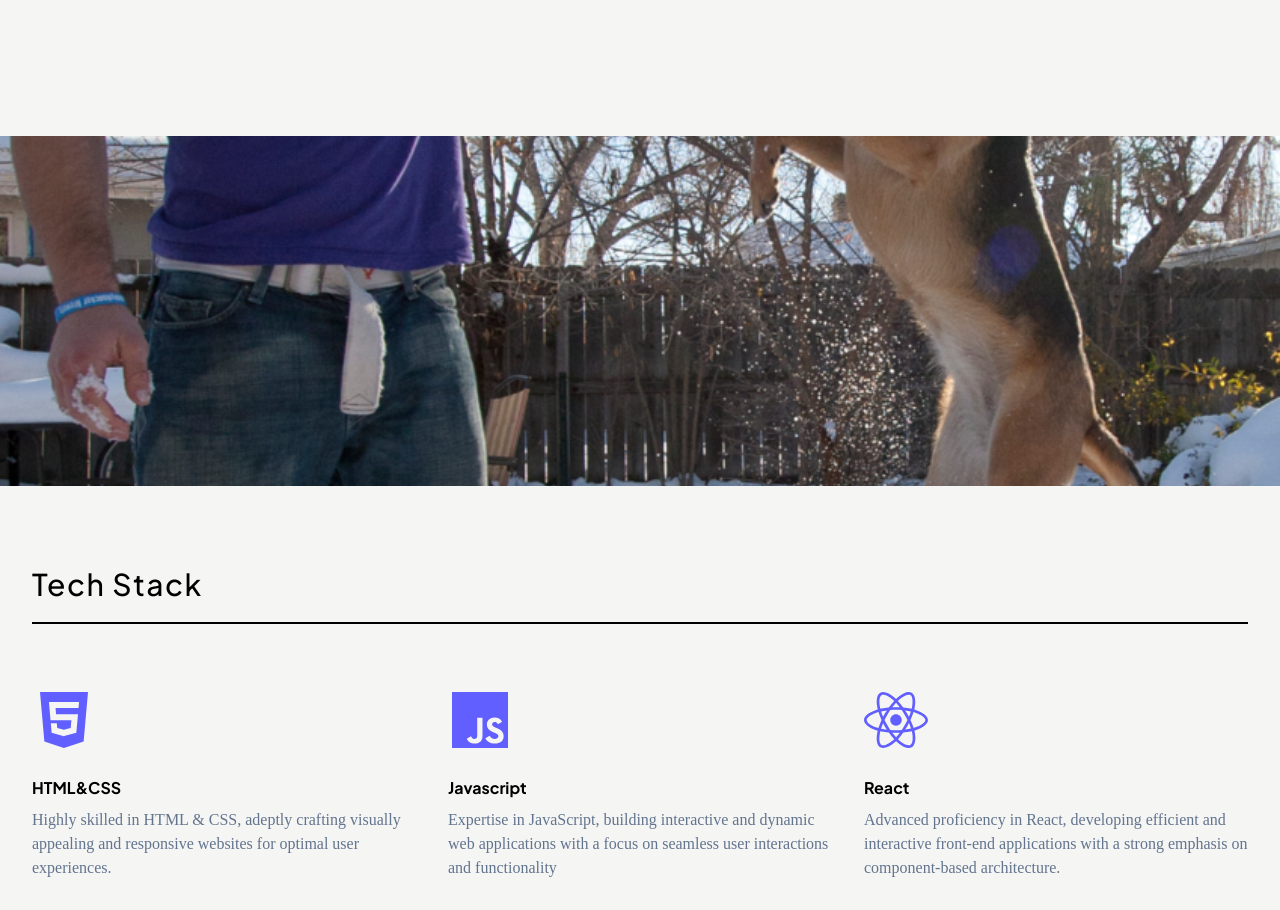
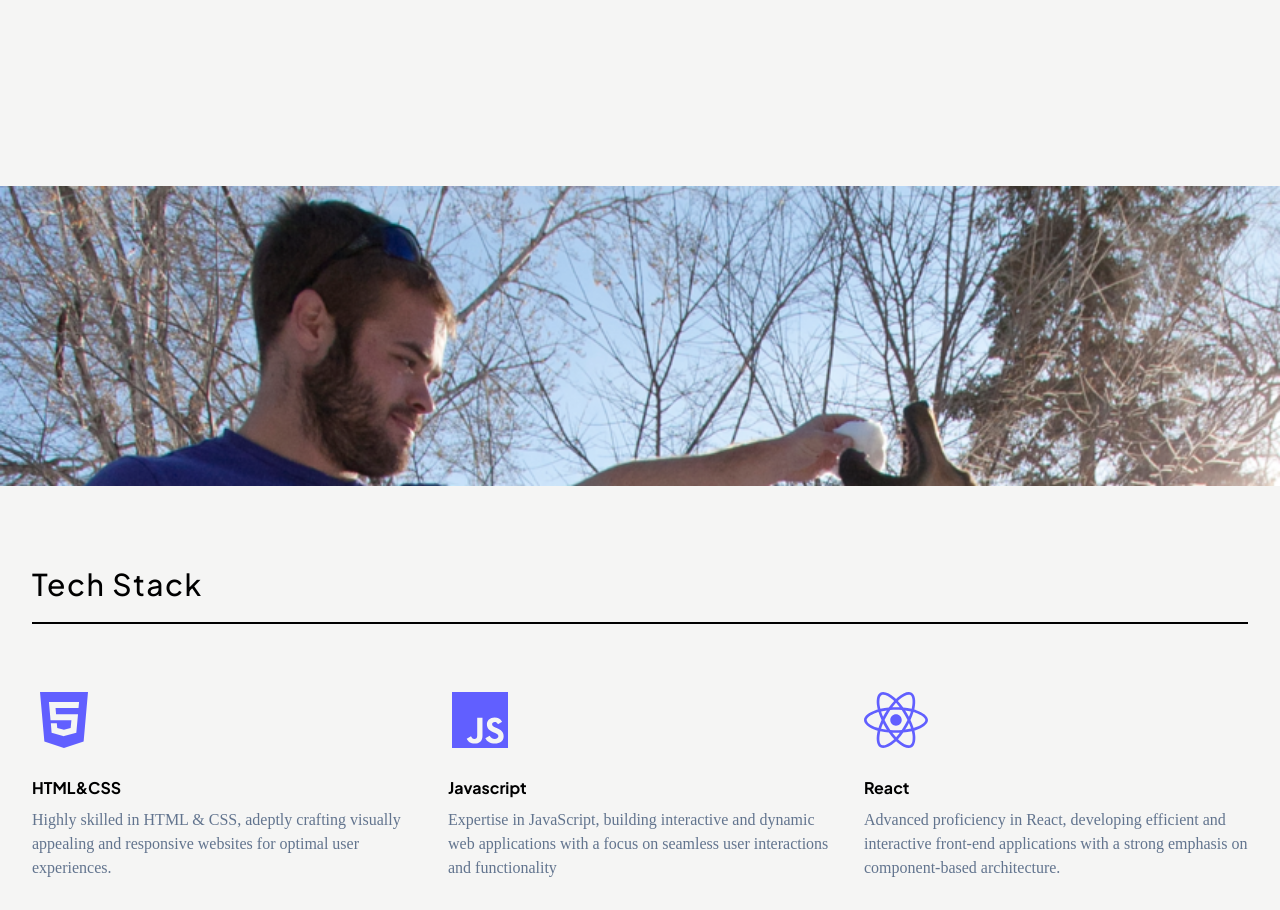
Before and after one commit to jamesv28/web-portfolio, a React (Vite) app: page / in a window 1280 px wide. Shown: the part 1420-2330 px from the top of the page. Built offline with nearby package versions, Linux system fonts and the light colour scheme; the HTML template or start-up script is replaced by a standard one; a web font is replaced by a local one.

Commit message:
fixed parallax scrolling issue

```diff
--- a/src/components/Parallax.jsx
+++ b/src/components/Parallax.jsx
@@ -1,5 +1,9 @@
 const Parallax = () => {
-  return <section className="parallax"></section>;
+  return (
+    <div className="">
+      <section className="parallax"></section>
+    </div>
+  );
 };
 
 export default Parallax;
--- a/src/index.css
+++ b/src/index.css
@@ -42,7 +42,7 @@ h6 {
 
 .parallax {
   height: 350px;
-  background-position: 50% 50%;
+  background-position: center top 50px;
   background-repeat: no-repeat;
   background-attachment: fixed;
   background-size: cover;
```
